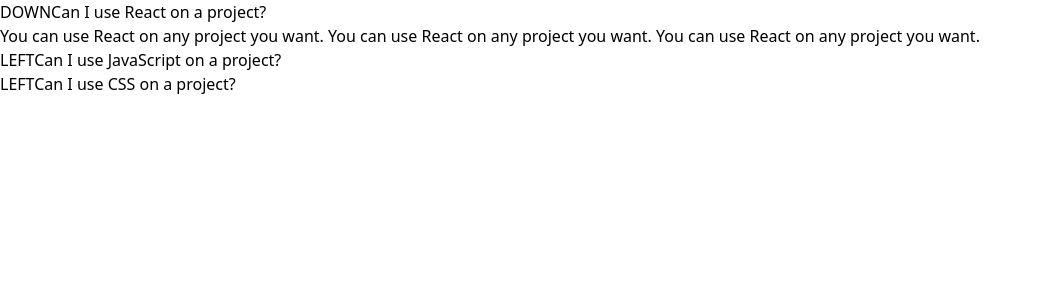
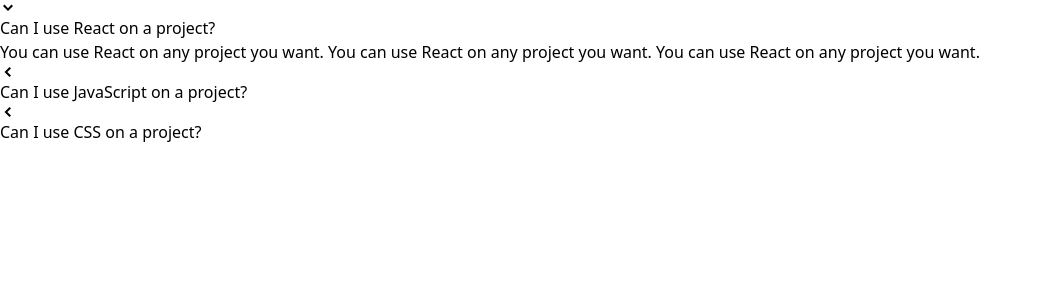
Before and after one commit to VsevolodPantjukhin/comps, a React (Create React App) app: page / in a window 1280 px wide. Shown: the top 300 px of the page, without its empty margins (0-1042 px from the left). Built offline with nearby package versions, Linux system fonts and the light colour scheme.

Commit message:
Displaying Icons

```diff
--- a/src/components/Accordion/Accordion.js
+++ b/src/components/Accordion/Accordion.js
@@ -1,4 +1,5 @@
 import { useState } from 'react';
+import { GoChevronDown, GoChevronLeft } from 'react-icons/go';
 
 const Accordion = ({ items }) => {
   const [expandedIndex, setExpandedIndex] = useState(0);
@@ -10,7 +11,9 @@ const Accordion = ({ items }) => {
   const renderedItems = items.map((item, index) => {
     const isExpanded = index === expandedIndex;
 
-    const icon = <span>{isExpanded ? 'DOWN' : 'LEFT'}</span>;
+    const icon = (
+      <span>{isExpanded ? <GoChevronDown /> : <GoChevronLeft />}</span>
+    );
 
     return (
       <div key={item.id}>
```
